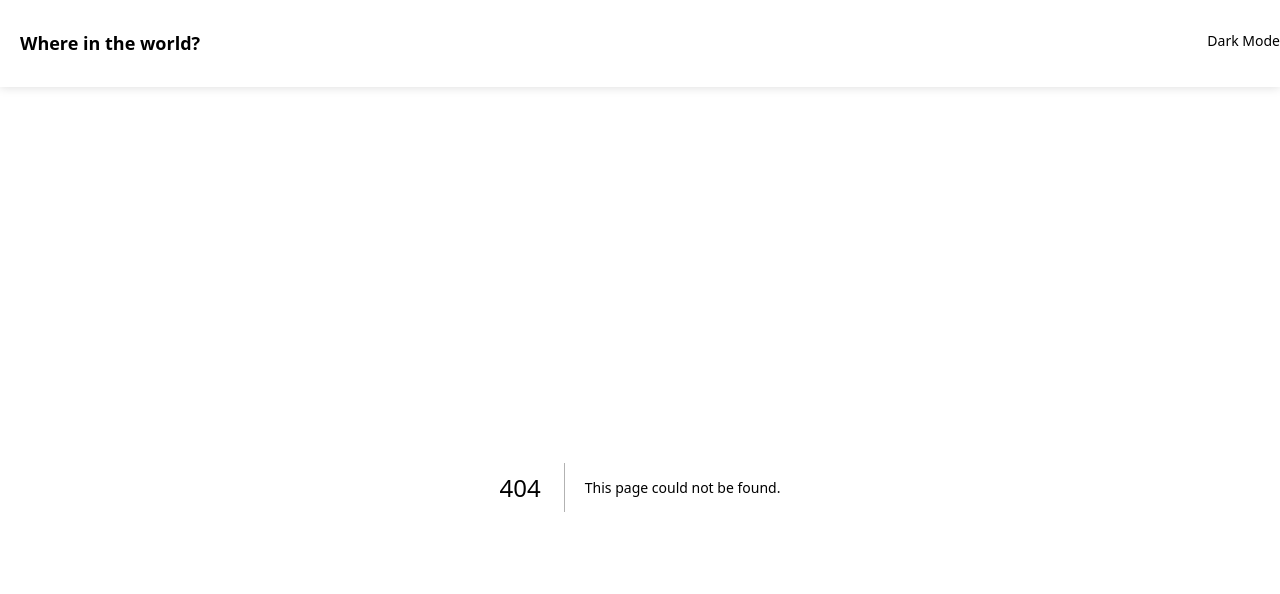
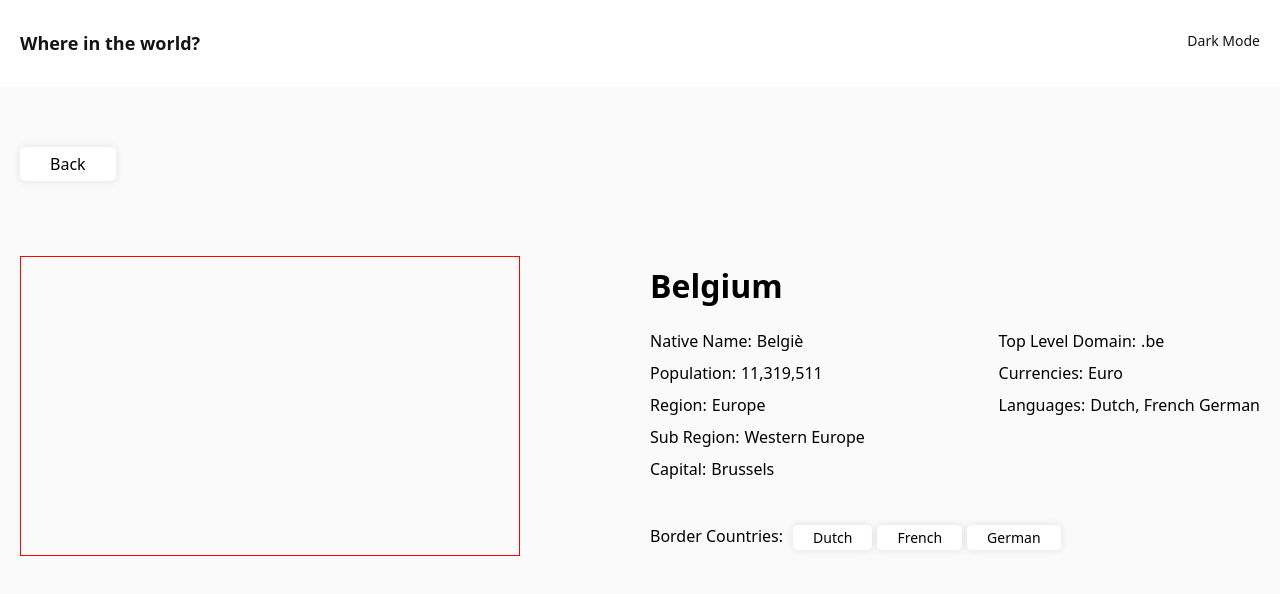
Before and after one commit to Emmyyyyyyy/where-in-the-world, a Next.js app: page /detail in a window 1280 px wide. Before the commit this address had no page. Shown: the top 594 px of the page. Built offline with nearby package versions, Linux system fonts and the light colour scheme.

Commit message:
Finish static info page

```diff
--- a/src/components/filter/index.tsx
+++ b/src/components/filter/index.tsx
@@ -1,6 +1,7 @@
 import styles from '../../styles/Filter.module.css';
 import { useState } from 'react';
 import Image from 'next/image';
+import Link from 'next/link';
 
 type Props = {
   darkMode: boolean;
@@ -57,8 +58,11 @@ export default function Filter({ darkMode }: Props) {
           </div>
         </div>
         <div className={styles.countryCardWrapper}>
+          <Link href="/detail">
             <div
-            className={darkMode ? `${styles.countryCard} ${styles.darkProps}` : styles.countryCard}>
+              className={
+                darkMode ? `${styles.countryCard} ${styles.darkProps}` : styles.countryCard
+              }>
               <Image src="" alt="" className={styles.coverImage} />
               <div className={styles.textArea}>
                 <p className={styles.country}>Germany</p>
@@ -78,6 +82,8 @@ export default function Filter({ darkMode }: Props) {
                 </div>
               </div>
             </div>
+          </Link>
+
           {/* <div
             className={darkMode ? `${styles.countryCard} ${styles.darkProps}` : styles.countryCard}>
             <Image src="" alt="" className={styles.coverImage} />
--- a/src/pages/_app.js
+++ b/src/pages/_app.js
@@ -7,7 +7,9 @@ export default function App({ Component, pageProps }) {
   return (
     <>
       <NavBar darkMode={darkMode} handleModeClick={handleModeClick} />
-      <Component {...pageProps} darkMode={darkMode} />
+      <div className={darkMode ? `wrapper dark` : 'wrapper'}>
+        <Component {...pageProps} darkMode={darkMode} />
+      </div>
     </>
   );
 }
--- /dev/null
+++ b/src/pages/detail.tsx
@@ -0,0 +1,98 @@
+import styles from '../styles/Detail.module.css';
+import { useRouter } from 'next/router';
+
+type Props = {
+  darkMode: boolean;
+};
+
+export default function Detail({ darkMode }: Props) {
+  const router = useRouter();
+
+  const handleBackButtonClick = () => {
+    router.back();
+  };
+  return (
+    <div className={styles.container}>
+      <div className={styles.buttonArea}>
+        <button
+          className={darkMode ? `${styles.backButton} ${styles.darkProps}` : styles.backButton}
+          onClick={handleBackButtonClick}>
+          Back
+        </button>
+      </div>
+      <div className={styles.infoWrapper}>
+        <div className={styles.flagWrapper}></div>
+        <div className={styles.info}>
+          <p className={styles.country}>Belgium</p>
+          <div className={styles.devideInfo}>
+            <div className={styles.leftContainer}>
+              <div>
+                <p className={styles.type}>Native Name: </p>
+                <p className={styles.value}>Belgiè</p>
+              </div>
+              <div>
+                <p className={styles.type}>Population: </p>
+                <p className={styles.value}>11,319,511</p>
+              </div>
+              <div>
+                <p className={styles.type}>Region: </p>
+                <p className={styles.value}>Europe</p>
+              </div>
+              <div>
+                <p className={styles.type}>Sub Region: </p>
+                <p className={styles.value}>Western Europe</p>
+              </div>
+              <div>
+                <p className={styles.type}>Capital: </p>
+                <p className={styles.value}>Brussels</p>
+              </div>
+            </div>
+            <div className={styles.rightContainer}>
+              <div>
+                <p className={styles.type}>Top Level Domain: </p>
+                <p className={styles.value}>.be</p>
+              </div>
+              <div>
+                <p className={styles.type}>Currencies: </p>
+                <p className={styles.value}>Euro</p>
+              </div>
+              <div>
+                <p className={styles.type}>Languages: </p>
+                <p className={styles.value}>Dutch, French German</p>
+              </div>
+            </div>
+          </div>
+          <div className={styles.borderCountry}>
+            <p className={styles.type} style={{ lineHeight: 'normal' }}>
+              Border Countries:{' '}
+            </p>
+            <p
+              className={
+                darkMode
+                  ? `${styles.borderCountryValue} ${styles.darkProps}`
+                  : styles.borderCountryValue
+              }>
+              Dutch
+            </p>
+            <p
+              className={
+                darkMode
+                  ? `${styles.borderCountryValue} ${styles.darkProps}`
+                  : styles.borderCountryValue
+              }>
+              French
+            </p>
+            <p
+              className={
+                darkMode
+                  ? `${styles.borderCountryValue} ${styles.darkProps}`
+                  : styles.borderCountryValue
+              }>
+              German
+            </p>{' '}
+          </div>
+        </div>
+      </div>
+    </div>
+  );
+}
--- /dev/null
+++ b/src/styles/Detail.module.css
@@ -0,0 +1,88 @@
+.container {
+  width: 1300px;
+  margin: 0 auto;
+  padding: 60px 20px;
+  font-size: 16px;
+}
+.buttonArea {
+  width: fit-content;
+  margin-bottom: 70px;
+}
+.backButton {
+  background: hsl(0, 0%, 100%);
+  font-weight: 300;
+  text-align: left;
+  width: fit-content;
+  padding: 5px 30px;
+  border-radius: 5px;
+  margin-bottom: 5px;
+  box-shadow: 0 0 8px rgba(0, 0, 0, 0.1);
+}
+.infoWrapper {
+  width: 100%;
+  height: 300px;
+  /* background: red; */
+  box-sizing: border-box;
+  display: flex;
+  justify-content: space-between;
+}
+.flagWrapper {
+  width: 500px;
+  height: 100%;
+  border: 1px solid red;
+}
+.country {
+  font-weight: 800;
+  font-size: 32px;
+  margin-bottom: 15px;
+}
+.info {
+  display: flex;
+  /* flex: 1; */
+  width: 610px;
+  /* padding-left: 150px; */
+  flex-direction: column;
+  justify-content: center;
+  margin-left: 25px;
+}
+.devideInfo {
+  display: flex;
+  justify-content: space-between;
+  margin-bottom: 40px;
+}
+.type {
+  /* display: inline; */
+  margin-right: 5px;
+  display: inline-block;
+  line-height: 2;
+}
+
+.value {
+  display: inline-block;
+  font-weight: 300;
+}
+.borderCountry {
+  display: flex;
+  gap: 5px;
+}
+.borderCountryValue {
+  background: hsl(0, 0%, 100%);
+  font-weight: 300;
+  text-align: left;
+  width: fit-content;
+  padding: 2px 20px;
+  font-size: 14px;
+  border-radius: 5px;
+  /* margin-bottom: 5px; */
+  box-shadow: 0 0 8px rgba(0, 0, 0, 0.1);
+}
+.darkProps {
+  background: hsl(209, 23%, 22%);
+  color: hsl(0, 0%, 100%);
+}
+
+@media only screen and (max-width: 1300px) {
+  .container {
+    width: 100%;
+  }
+}
--- a/src/styles/Filter.module.css
+++ b/src/styles/Filter.module.css
@@ -2,6 +2,7 @@
   background: hsl(0, 0%, 98%);
   max-width: 1920px;
   min-height: 100vh;
+  color: hsl(200, 15%, 8%);
 }
 
 .container {
@@ -20,7 +21,8 @@
 
 .searchBar {
   width: 500px;
-  padding: 20px 30px;
+  height: 51px;
+  padding: 0px 30px;
   border-radius: 5px;
   box-shadow: 0 0 8px rgba(0, 0, 0, 0.1);
 }
@@ -41,6 +43,7 @@
   padding: 20px 30px;
   width: 200px;
   background: hsl(0, 0%, 100%);
+  border-radius: 5px;
 }
 
 .countryCardWrapper {
@@ -91,6 +94,7 @@
 .type {
   /* display: inline; */
   display: inline-block;
+  margin-right: 5px;
 }
 
 .value {
@@ -105,3 +109,41 @@
   background: hsl(209, 23%, 22%);
   color: hsl(0, 0%, 100%);
 }
+
+@media only screen and (max-width: 1300px) {
+  .container {
+    width: 100%;
+  }
+  .countryCardWrapper {
+    grid-template-columns: repeat(4, minmax(200px, 270px));
+  }
+}
+@media only screen and (max-width: 1300px) {
+  .countryCardWrapper {
+    grid-template-columns: repeat(3, 270px);
+    justify-content: space-evenly;
+  }
+}
+@media only screen and (max-width: 970px) {
+  .countryCardWrapper {
+    grid-template-columns: repeat(2, 270px);
+    justify-content: space-evenly;
+  }
+}
+
+@media only screen and (max-width: 767px) {
+  .filterAreaWrapper {
+    flex-direction: column;
+    gap: 30px;
+  }
+  .searchBar {
+    width: 100%;
+  }
+}
+
+@media only screen and (max-width: 640px) {
+  .countryCardWrapper {
+    grid-template-columns: repeat(1, 270px);
+    justify-content: space-evenly;
+  }
+}
--- a/src/styles/NavBar.module.css
+++ b/src/styles/NavBar.module.css
@@ -2,6 +2,7 @@
   background: hsl(0, 0%, 100%);
   max-width: 1920px;
   box-shadow: 0 0 10px rgba(0, 0, 0, 0.15);
+  color: hsl(200, 15%, 8%);
 }
 
 .container {
@@ -30,3 +31,9 @@
   background: hsl(209, 23%, 22%);
   color: hsl(0, 0%, 100%);
 }
+
+@media only screen and (max-width: 1300px) {
+  .container {
+    width: 100%;
+  }
+}
--- a/src/styles/global.css
+++ b/src/styles/global.css
@@ -3,3 +3,14 @@
 @tailwind utilities;
 
 @import url('https://fonts.googleapis.com/css2?family=Nunito+Sans:wght@300;600;800&display=swap');
+
+.wrapper {
+  background: hsl(0, 0%, 98%);
+  max-width: 1920px;
+  min-height: 100vh;
+}
+
+.dark {
+  background: hsl(207, 26%, 17%);
+  color: hsl(0, 0%, 100%);
+}
```
Lines whose indentation alone changed are shown as unchanged.
